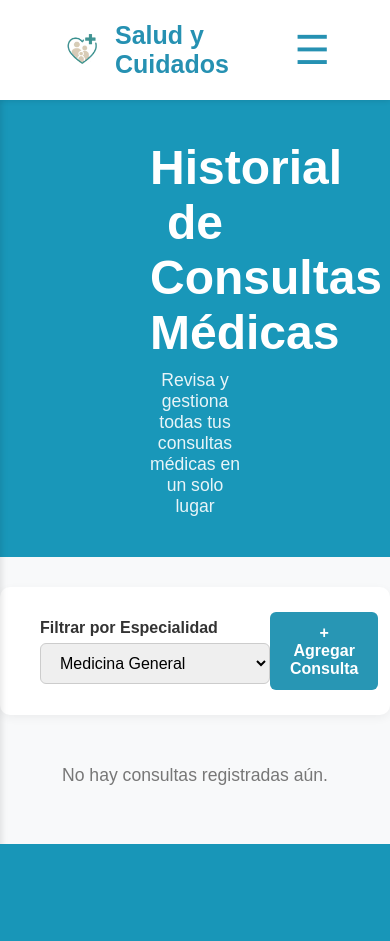
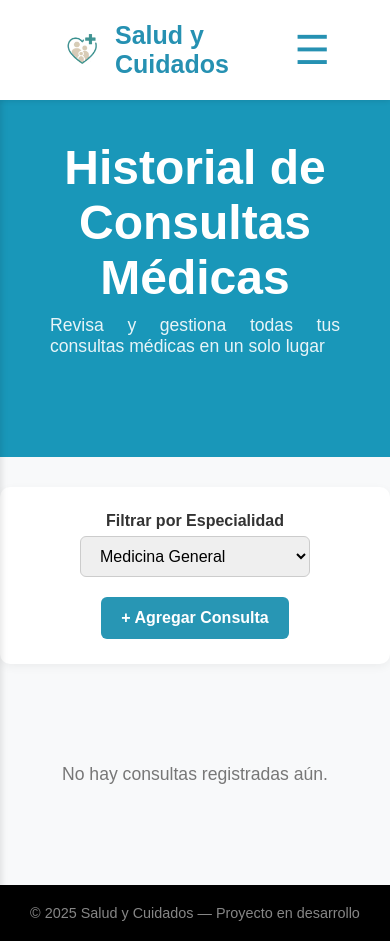
Before and after one commit to AndresAlexandroAvinaZaragoza/MedCard, a PHP site: page /consultas.html in a window 390 px wide. Before the commit the page ends 844 px from the top, so only its background shows below. Run offline with PHP 8.4, Linux system fonts and the light colour scheme.

Commit message:
Movil v1.2 consultas

```diff
--- a/consultas.html
+++ b/consultas.html
@@ -65,6 +65,8 @@
 
     <!-- Filtro y botón -->
     <section class="filtro-consultas">
+
+
         <div class="filtro">
             <label for="especialidad">Filtrar por Especialidad</label>
             <select id="especialidad">
@@ -75,15 +77,17 @@
             </select>
         </div>
 
-        <button class="btn-agregar">
-            + Agregar Consulta
-        </button>
+        <button class="btn-agregar">+ Agregar Consulta</button>
     </section>
 
     <!-- Aquí podrían listarse las consultas -->
     <section class="consultas-lista">
         <p>No hay consultas registradas aún.</p>
     </section>
+
+    <footer>
+        <p>© 2025 Salud y Cuidados — Proyecto en desarrollo</p>
+    </footer>
 
     <!-- Modal: Agregar Nueva Consulta -->
     <div id="modalConsulta" class="modal">
--- a/vistaConsulta.css
+++ b/vistaConsulta.css
@@ -4,9 +4,13 @@
   box-sizing: border-box;
   font-family: "Poppins", sans-serif;
 }
+
+
+
 body {
     background-color: #f8f9fa;
     color: #333;
+
 }
 
 /* Barra de navegación */
@@ -132,7 +136,7 @@ body {
   }
 }
 
-/* Encabezado azul */
+/* Encabezado HERO */
 .hero {
     background-color: #1997b9;
     color: white;
@@ -142,8 +146,8 @@ body {
 
 @media (max-width: 768px) {
     .hero {
-        text-align: center;
-        padding: 140px 150px 40px;
+        text-align: justify;
+        padding: 140px 50px 100px;
     }
 
 }
@@ -178,10 +182,23 @@ body {
     box-shadow: 0 3px 10px rgba(0, 0, 0, 0.05);
 }
 
+@media (max-width: 768px) {
+    .filtro-consultas {
+        flex-direction: column;
+        gap: 20px;
+    }
+}
+
 .filtro label {
     display: block;
     font-weight: 600;
     margin-bottom: 6px;
+}
+
+@media (max-width: 768px) {
+    .filtro label {
+        text-align: center;
+    }
 }
 
 .filtro select {
@@ -214,7 +231,25 @@ body {
     color: #777;
     font-size: 1.1rem;
     margin-top: 50px;
+    margin-bottom: 50px;
+    padding: 151px 120px;
 }
+
+@media (max-width: 768px) {
+    .consultas-lista {
+        padding: 50px 40px;
+    }
+}
+
+/* ===== Footer ===== */
+footer {
+  text-align: center;
+  padding: 20px;
+  background-color: rgb(0, 0, 0);
+  font-size: 0.9rem;
+  color: #868686;
+}
+
 
 /* === MODAL === */
 .modal {
```
